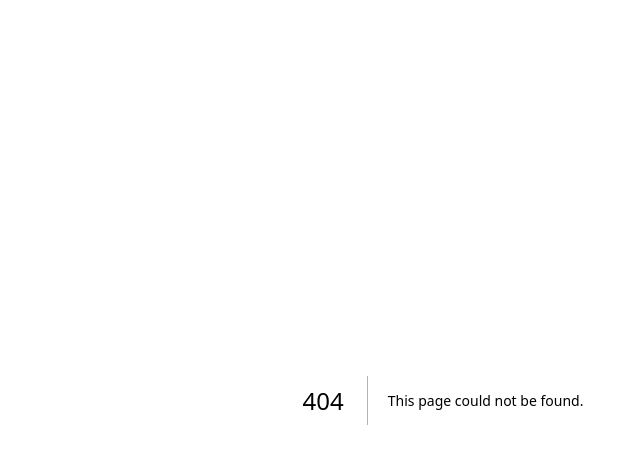
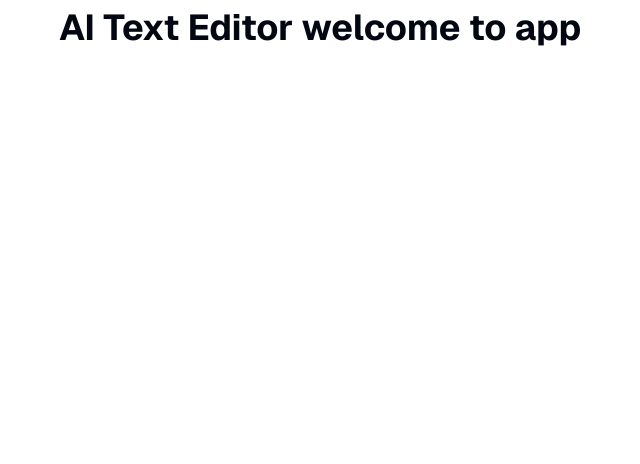
Before and after one commit to SyedJunaidAli1/AI-text-editor, a Next.js app: page /app in a window 1280 px wide. Before the commit this address had no page. Shown: the top 464 px of the page, without its empty margins (197-837 px from the left). Built offline with nearby package versions, Linux system fonts and the light colour scheme.

Commit message:
some changes

```diff
--- /dev/null
+++ b/app/app/page.tsx
@@ -0,0 +1,11 @@
+const app = () => {
+  return (
+    <div className="flex min-h-screen items-center justify-center font-sans">
+      <main className="flex gap-4 min-h-screen w-full max-w-3xl items-center py-2 sm:items-start">
+        <h1 className="text-4xl font-bold">AI Text Editor welcome to app</h1>
+      </main>
+    </div>
+  );
+};
+
+export default app;
--- a/app/page.tsx
+++ b/app/page.tsx
@@ -1,21 +1,11 @@
-import { createClient } from "@/lib/supabase/client";
 import { AnimatedThemeToggler } from "./components/AnimatedThemeToggler";
 
 export default async function Home() {
-  const supabase = createClient();
-
-  // const { data, error } = await supabase.from("Todos").select("*");
-
-  // if (error) {
-  //   console.log(error);
-  // }
-
   return (
     <div className="flex min-h-screen items-center justify-center font-sans">
-      <main className="flex min-h-screen w-full max-w-3xl flex-col items-center py-2 sm:items-start">
+      <main className="flex gap-4 min-h-screen w-full max-w-3xl items-center py-2 sm:items-start">
         <h1 className="text-4xl font-bold">Welcome to AI Text Editor</h1>
         <AnimatedThemeToggler />
-        {/*<p>{JSON.stringify(data, null, 2)}</p>*/}
       </main>
     </div>
   );
```
